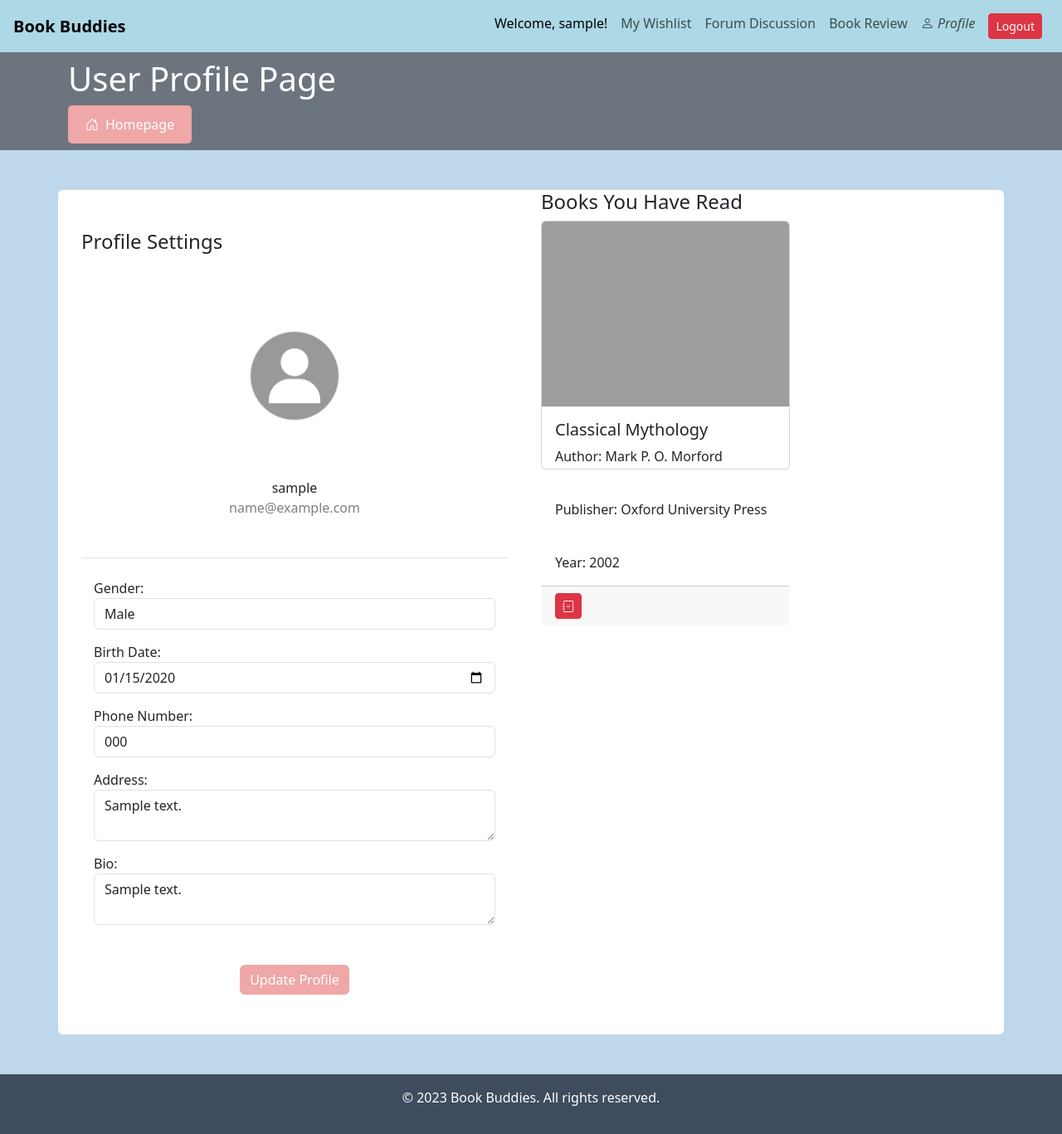
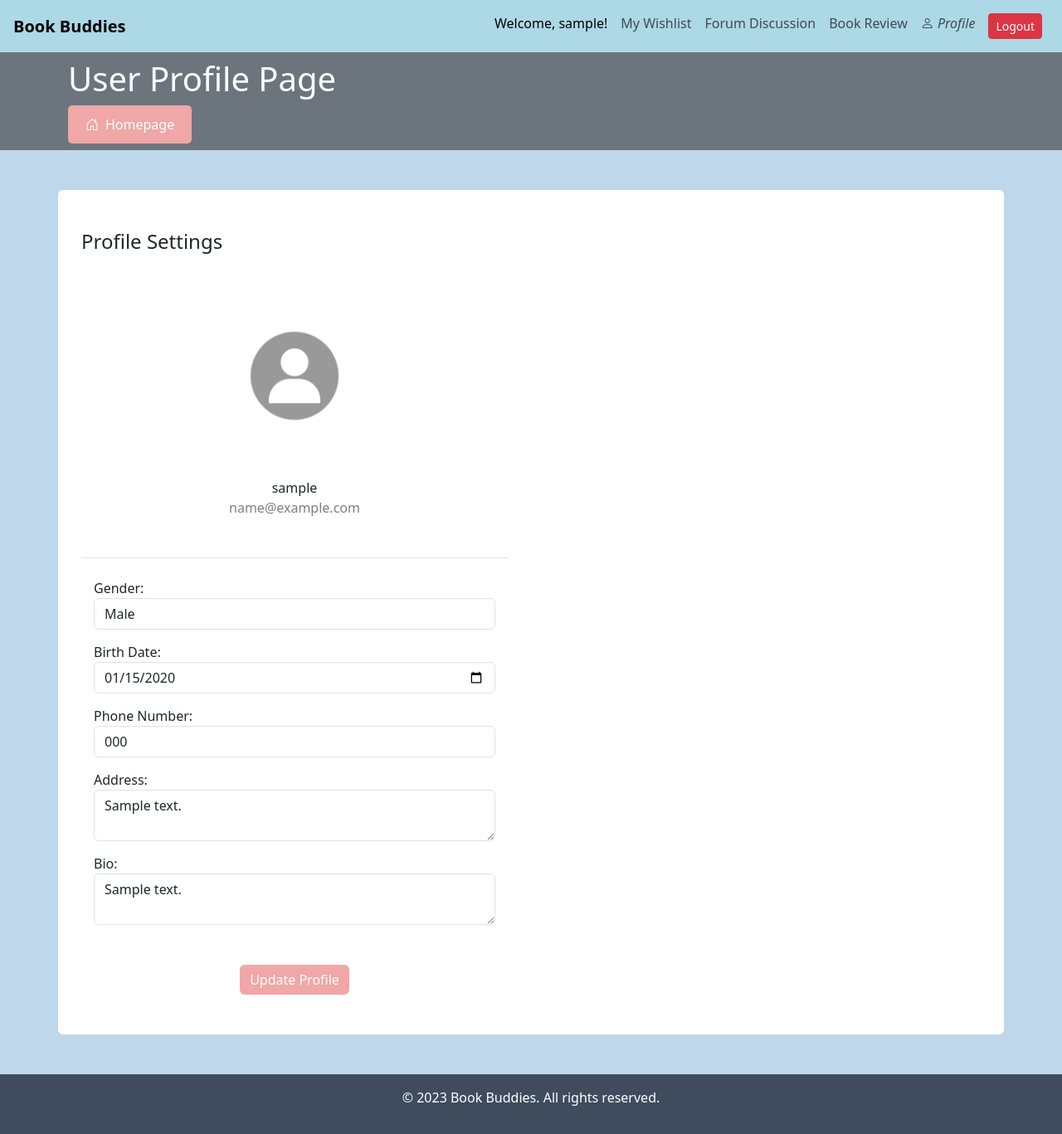
Before and after one commit to PBP-E14/book-buddies, a Django app: page /user/profile/ in a window 1280 px wide. Shown: the whole page at 83% size. Run offline with Django 4.2, Linux system fonts and the light colour scheme; a user stored in the database is signed in; data comes from the database, SQL or seed files in the repository; tables that the repository leaves empty hold one stand-in row (values such as "Sample post"); parts of the project's set-up code (start-up, migrations or seed data) failed here and were passed over; grey boxes are pictures that could not be loaded.

Commit message:
Save progress users module

```diff
--- a/users/templates/profile.html
+++ b/users/templates/profile.html
@@ -79,27 +79,7 @@
             </div>
         <!-- History Books -->
         <div class="col-md-3">
-            <h4>Books You Have Read</h4>
-            <div class="card-columns">
-                {% for book in user_books %}
-                <div class="card" id="book-{{ book.id }}">
-                    <img src="{{ book.image_cover }}" class="card-img-top" alt="{{ book.title }}">
-                    <div class="card-body">
-                        <h5 class="card-title">{{ book.title }}</h5>
-                        <p class="card-text">Author: {{ book.author }}</p></br>
-                        <p class="card-text">Publisher: {{ book.publisher }}</p></br>
-                        <p class="card-text">Year: {{ book.year_publication }}</p>
-                    </div>
-                    <div class="card-footer">
-                        <a href="{% url 'delete_book' book.id %}" class="btn btn-danger btn-sm">
-                            <i class="bi bi-journal-minus"></i>
-                        </a>
-                    </div>
-                </div>
-                {% empty %}
-                <p>You have not read any books yet.</p>
-                {% endfor %}
-            </div>
+            <!-- Bakal diisi buku-buku yang sudah pernah dibaca -->
         </div>
     </div>
 </body>
```
Also changed, not shown: users/migrations/0009_user_history_books.py (added).
